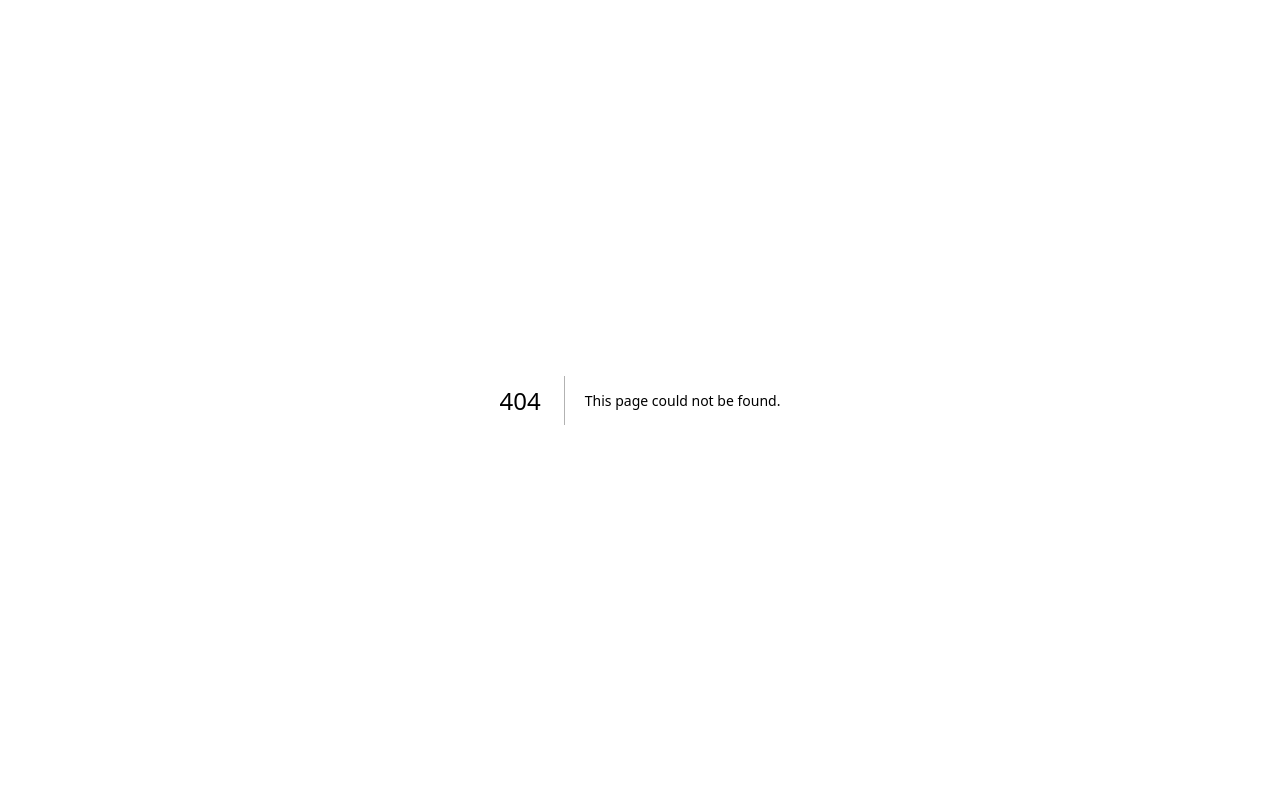
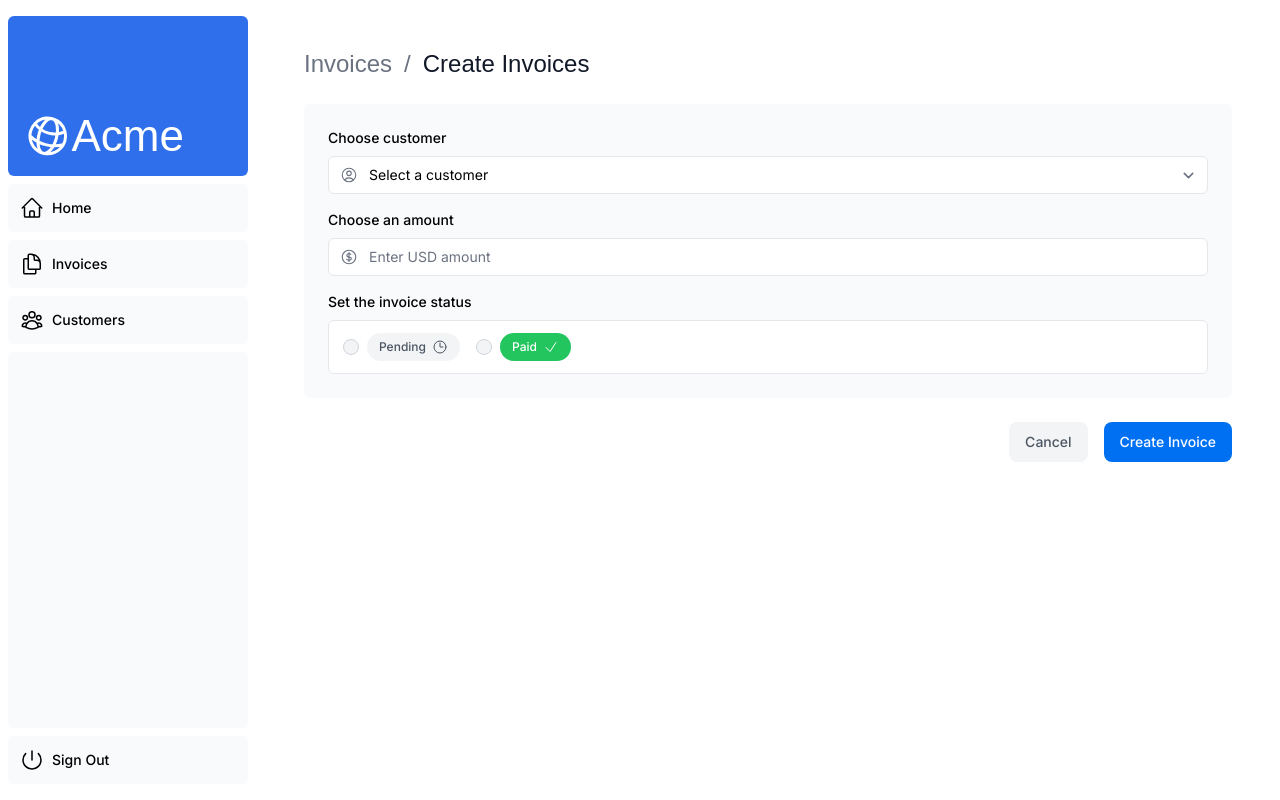
Before and after one commit to Shresth-001/next.js-App, a Next.js app: page /dashboard/invoices/create in a window 1280 px wide. Before the commit this address had no page. Built offline with nearby package versions, Linux system fonts and the light colour scheme; a web font is replaced by a local one.

Commit message:
Added Create Invoice

```diff
--- /dev/null
+++ b/app/dashboard/invoices/create/page.tsx
@@ -0,0 +1,22 @@
+import { customers } from '@/app/lib/placeholder-data'
+import Breadcrumbs from '@/app/ui/invoices/breadcrumbs'
+import Form from '@/app/ui/invoices/create-form'
+import React from 'react'
+
+export default function page() {
+  return (
+    <main>
+        <Breadcrumbs
+        breadcrumbs={[
+            {label:'Invoices',href:'/dashboard/invoices'},
+            {
+                label:'Create Invoices',
+                href:'/dashboard/invoices/create',
+                active:true,
+            },
+        ]}
+        />
+        <Form customers={customers}/>
+    </main>
+  )
+}
--- /dev/null
+++ b/app/lib/actions.ts
@@ -0,0 +1,40 @@
+'use server';
+
+import {z} from 'zod'
+import postgres from 'postgres';
+import { revalidatePath } from 'next/cache';
+import { redirect } from 'next/navigation';
+
+const sql=postgres(process.env.POSTGRES_URL!,{ssl:'require'});
+const formSchema=z.object({
+    id:z.string(),
+    customerId:z.string(),
+    amount:z.coerce.number(),
+    status:z.enum(['pending','paid']),
+    date:z.string(),
+});
+
+const CreateInvoice=formSchema.omit({id:true,date:true});
+export  async function createInvoice(formData:FormData) {
+
+    const {customerId,amount,status}=CreateInvoice.parse({
+        customerId:formData.get('customerId'),
+        amount:formData.get('amount'),
+        status:formData.get('status'),
+    })
+    const amountInCent=amount*100;
+    const date=new Date().toISOString().split('t')[0];
+
+    await sql`INSERT INTO invoices(customer_id,amount,status,date)
+    VALUES (${customerId},${amountInCent},${status},${date})`;
+
+    revalidatePath('/dashboard/invoices');
+    redirect('/dashboard/invoices');
+    // const rawFormData={
+    //     customerId:formData.get('customerId'),
+    //     amount:formData.get('amount'),
+    //     status:formData.get('status'),
+    // };
+    // console.log(rawFormData);
+    // console.log(typeof rawFormData.amount);
+}
--- a/app/ui/invoices/create-form.tsx
+++ b/app/ui/invoices/create-form.tsx
@@ -7,10 +7,11 @@ import {
   UserCircleIcon,
 } from '@heroicons/react/24/outline';
 import { Button } from '@/app/ui/button';
+import { createInvoice } from '@/app/lib/actions';
 
 export default function Form({ customers }: { customers: CustomerField[] }) {
   return (
-    <form>
+    <form action={createInvoice}>
       <div className="rounded-md bg-gray-50 p-4 md:p-6">
         {/* Customer Name */}
         <div className="mb-4">
```
